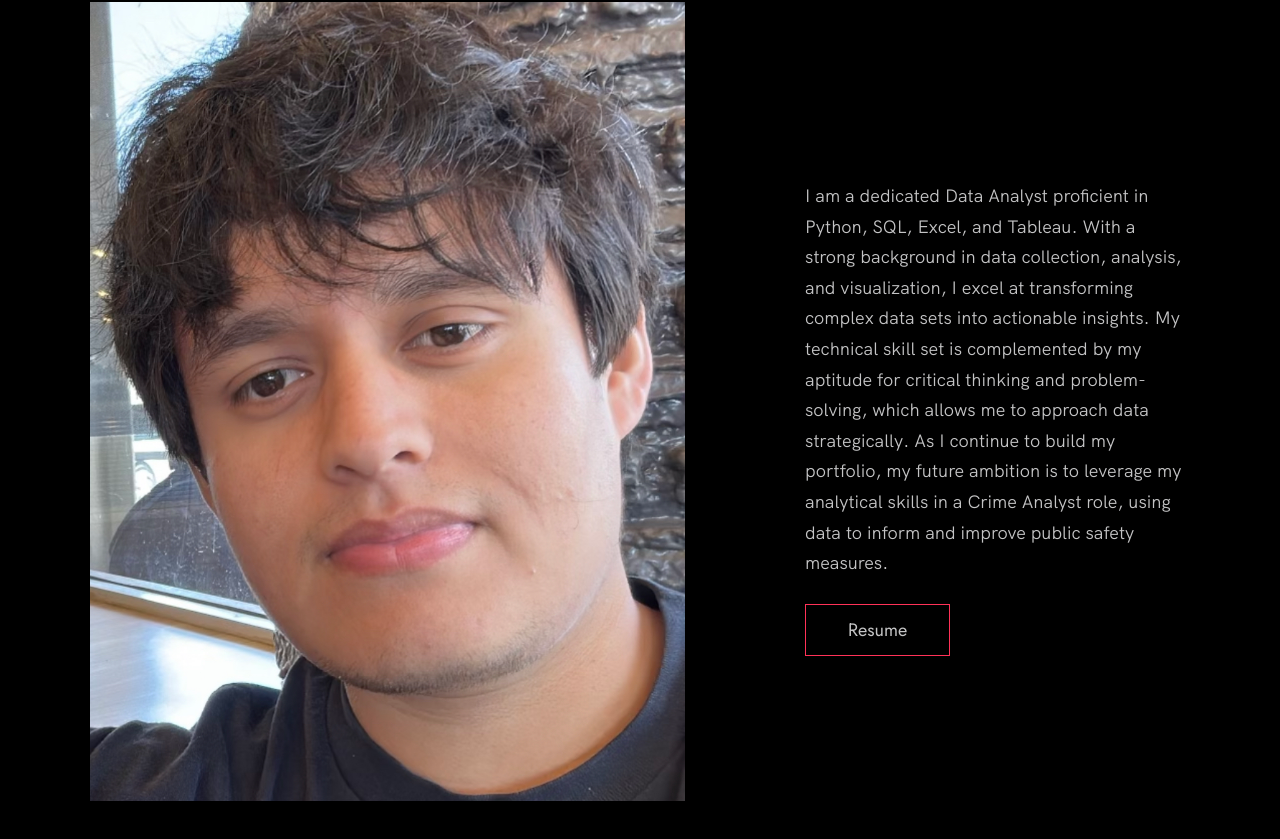
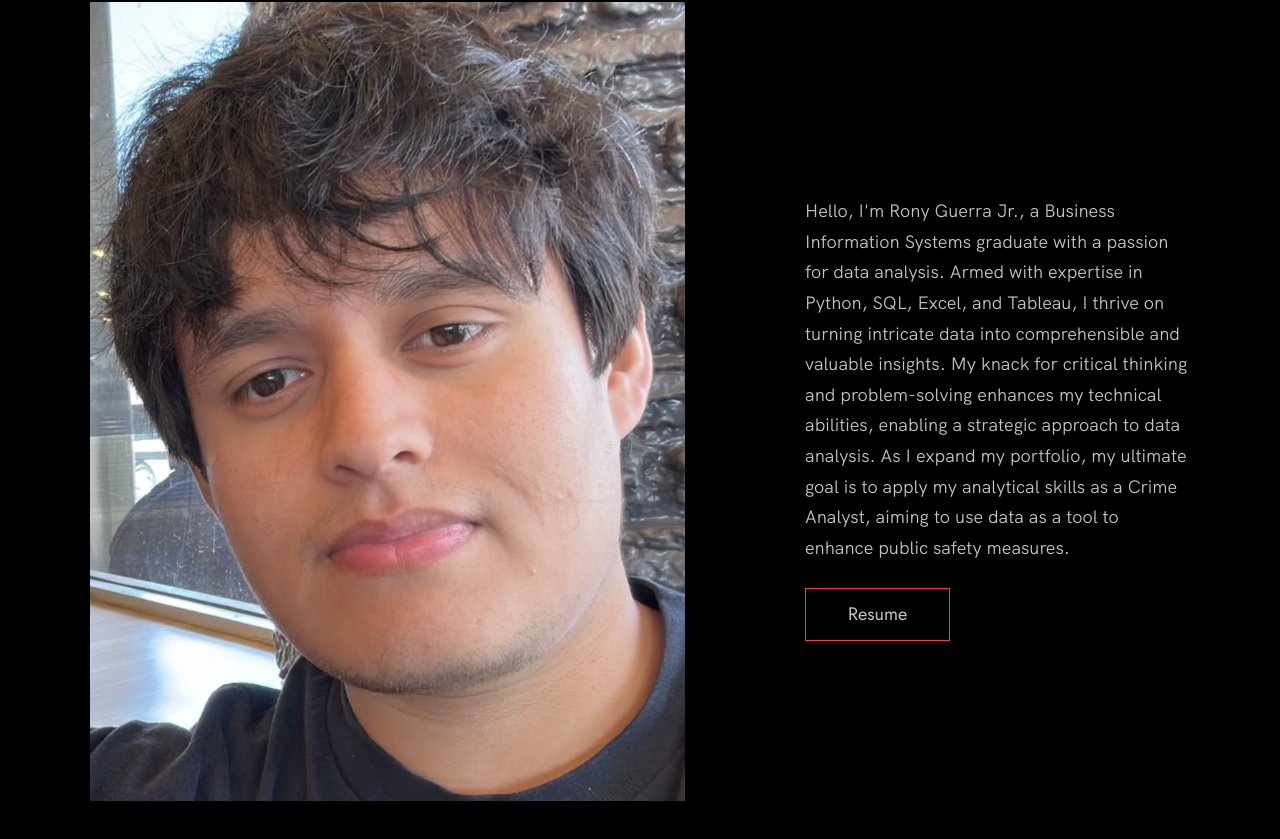
Before and after one commit to rony-guerra/rony-guerra.github.io, a plain HTML site: page index.html in a window 1280 px wide. Shown: the part 3773-4612 px from the top of the page. Drawn offline with Linux system fonts and the light colour scheme.

Commit message:
Update index.html

```diff
--- a/index.html
+++ b/index.html
@@ -187,11 +187,7 @@
           <div class="about__text">
             <!-- Replace the below paragraph with info about yourself -->
             <p>
-              I am a dedicated Data Analyst proficient in Python, SQL, Excel, and Tableau.
-              With a strong background in data collection, analysis, and visualization, I excel at transforming complex data sets
-              into actionable insights. My technical skill set is complemented by my aptitude for
-              critical thinking and problem-solving, which allows me to approach data strategically.
-              As I continue to build my portfolio, my future ambition is to leverage my analytical skills in a Crime Analyst role, using data to inform and improve public safety measures.
+              Hello, I'm Rony Guerra Jr., a Business Information Systems graduate with a passion for data analysis. Armed with expertise in Python, SQL, Excel, and Tableau, I thrive on turning intricate data into comprehensible and valuable insights. My knack for critical thinking and problem-solving enhances my technical abilities, enabling a strategic approach to data analysis. As I expand my portfolio, my ultimate goal is to apply my analytical skills as a Crime Analyst, aiming to use data as a tool to enhance public safety measures.
             </p>
             <!-- Provide a link to your resume -->
             <a href="https://drive.google.com/file/d/1FxQVow5L2VXTRTnqkVdAgkop7yMWWjsZ/view?usp=sharing" class="btn" target="_blank">Resume</a>
```
